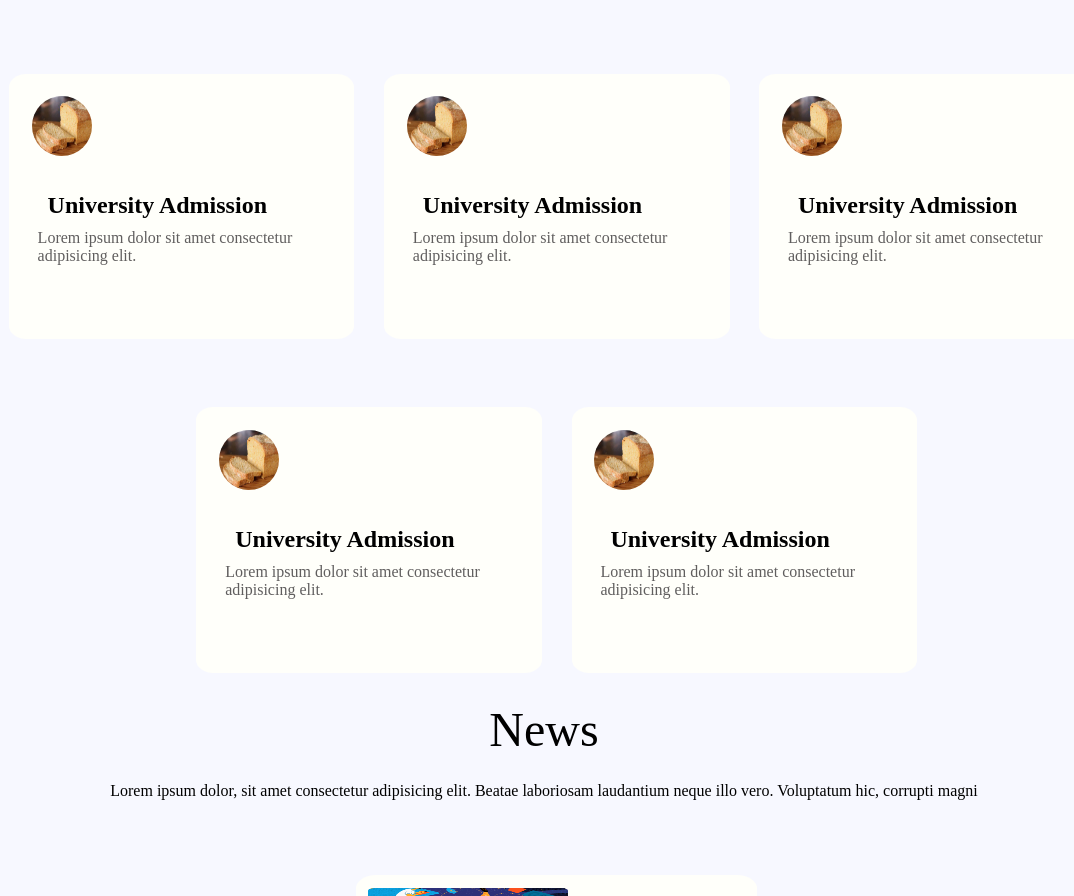
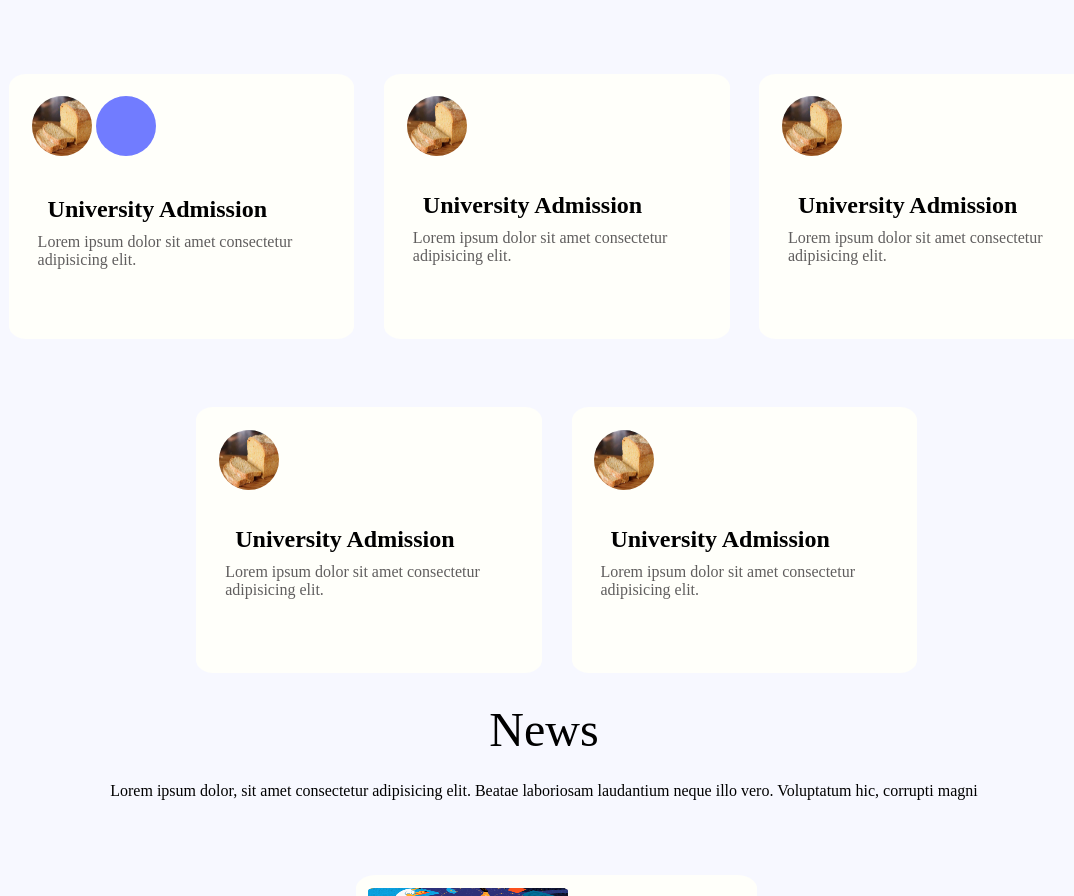
Before and after one commit to hsanad7/session4Assignment, a plain HTML site: page index.html in a window 1280 px wide. Shown: the part 850-1746 px from the top of the page, without its empty margins (96-1170 px from the left). Drawn offline with Linux system fonts and the light colour scheme.

Commit message:
Changed one card icon

```diff
--- a/assets/css/style-task.css
+++ b/assets/css/style-task.css
@@ -199,6 +199,14 @@ nav {
   border-radius: 50%;
 }
 
+.card-icon {
+  height: 60px;
+  width: 60px;
+  background-color: #717cff;
+  border-radius: 50%;
+  display: inline-block;
+}
+
 .card-content {
   text-align: left;
   color: rgb(96, 94, 94);
--- a/index.html
+++ b/index.html
@@ -63,6 +63,7 @@
             <img
               src="assets/images/bread.jpeg"
             />
+            <span class="card-icon"></span>
           </div>
 
           <div class="card-content">
```
